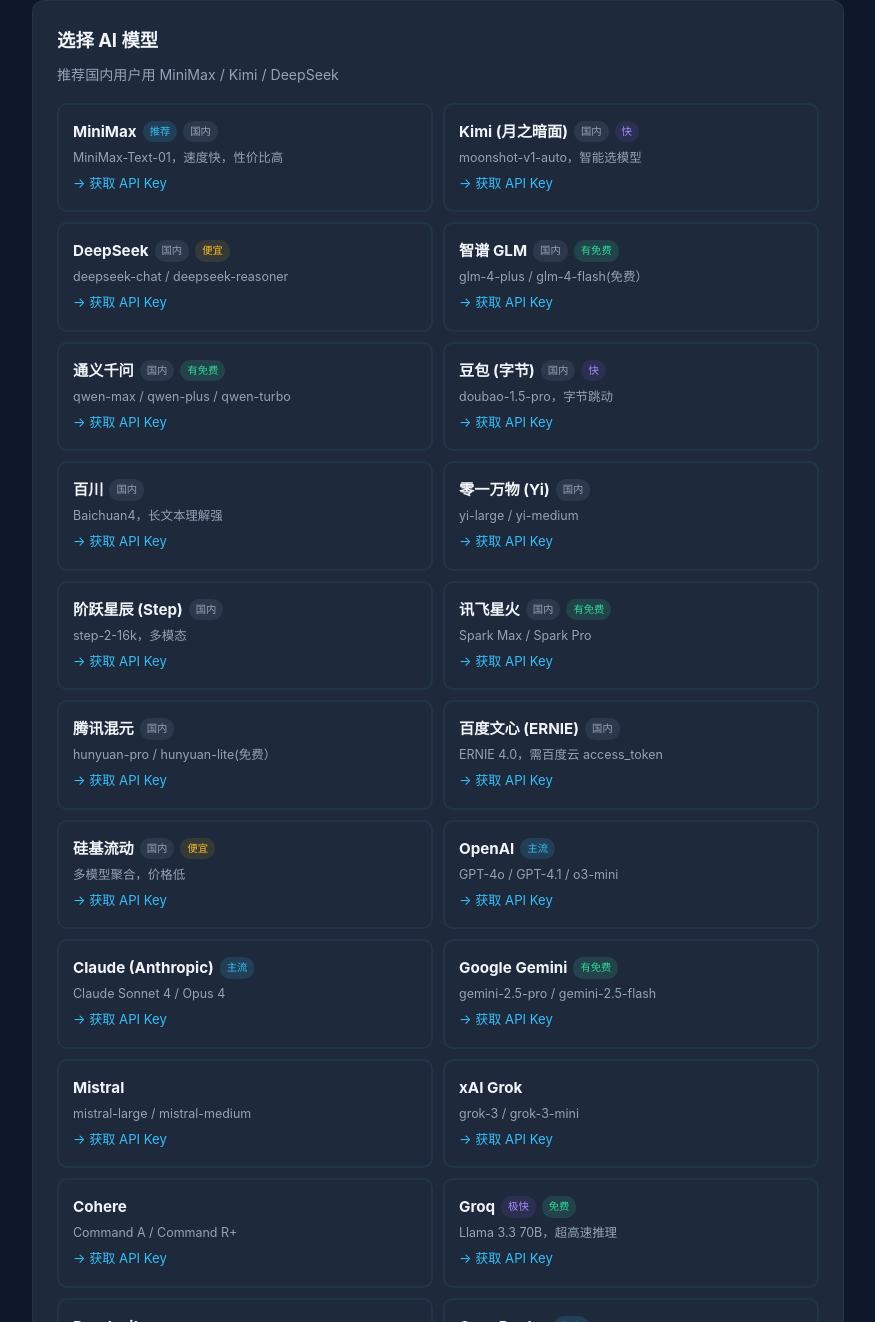
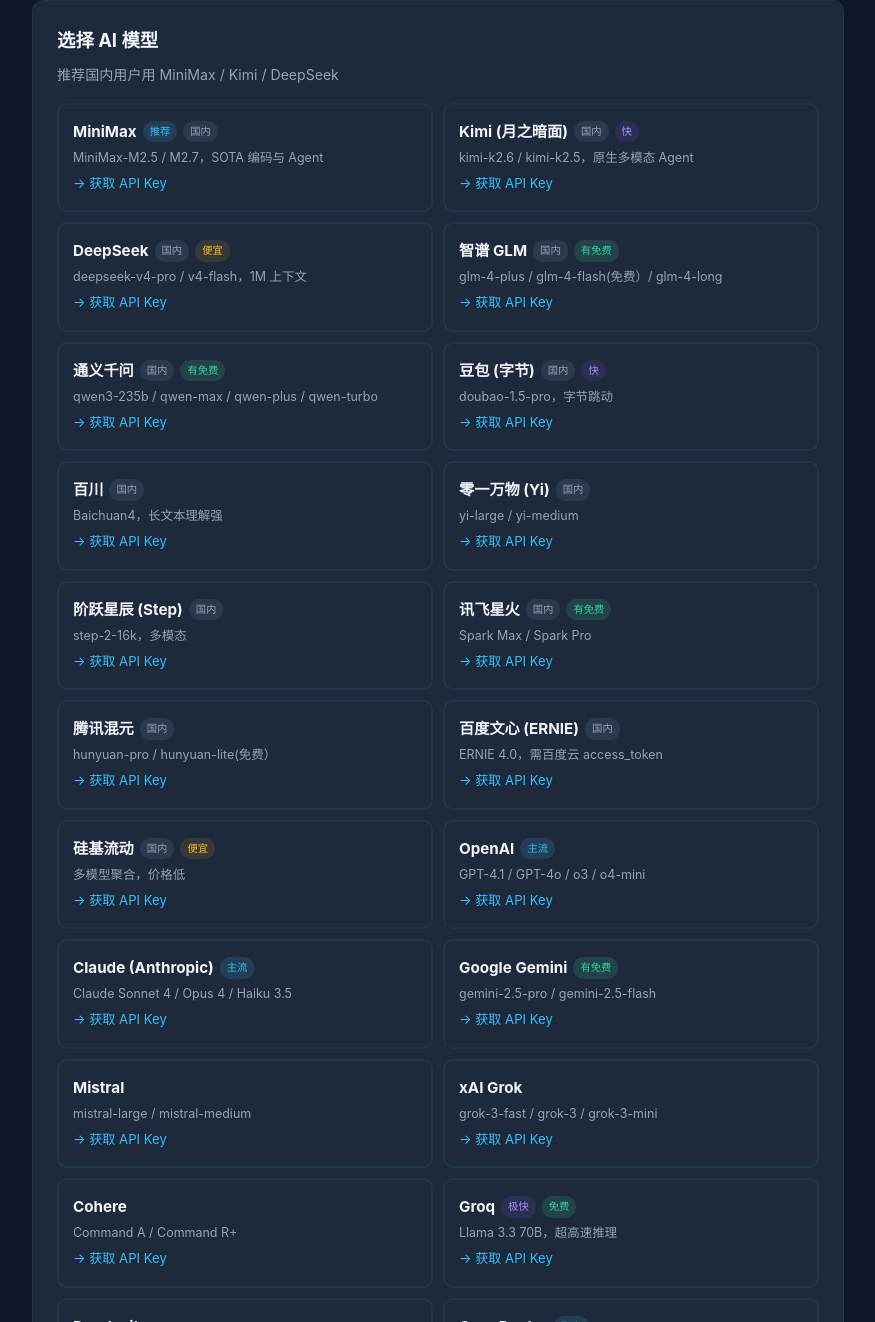
Before and after one commit to yuluyangguang1/openclaw-portable, a plain HTML site: page config-server/public/index.html in a window 1280 px wide. Shown: the part 626-1948 px from the top of the page, without its empty margins (202-1077 px from the left). Drawn offline with Linux system fonts and the light colour scheme; no server answers.

Commit message:
feat: update all model names to latest (May 2026)
- DeepSeek: deepseek-chat -> deepseek-v4-pro (v4-flash also available)
- MiniMax: MiniMax-Text-01 -> MiniMax-M2.5 (M2.7 also available)
- Kimi: moonshot-v1-auto -> kimi-k2.6 (k2.5 also available)
- Qwen: qwen-max -> qwen3-235b-a22b (latest Qwen3)
- OpenAI: gpt-4o -> gpt-4.1 (o3/o4-mini also listed)
- Claude: added Haiku 3.5 to description
- Gemini: gemini-2.5-pro -> gemini-2.5-pro-preview-05-06
- xAI: grok-3 -> grok-3-fast (faster default)
- GLM: added glm-4-long to description
- Kimi platform URL: moonshot.cn -> kimi.ai
- MiniMax platform URL: minimaxi.com -> minimax.io

```diff
--- a/config-server/public/index.html
+++ b/config-server/public/index.html
@@ -398,34 +398,34 @@ footer { text-align: center; padding: 40px 20px; font-size: 12px; color: var(--t
 
   <div class="model-grid">
     <!-- ═══ 国内推荐 ═══ -->
-    <div class="model-card" data-provider="minimax" data-base="https://api.minimax.chat/v1" data-model="MiniMax-Text-01">
+    <div class="model-card" data-provider="minimax" data-base="https://api.minimax.chat/v1" data-model="MiniMax-M2.5">
       <span class="check">✓</span>
       <h4>MiniMax <span class="tag hot">推荐</span><span class="tag cn">国内</span></h4>
-      <p>MiniMax-Text-01，速度快，性价比高</p>
-      <a class="buy-link" href="https://platform.minimaxi.com/" target="_blank">→ 获取 API Key</a>
+      <p>MiniMax-M2.5 / M2.7，SOTA 编码与 Agent</p>
+      <a class="buy-link" href="https://platform.minimax.io/" target="_blank">→ 获取 API Key</a>
     </div>
-    <div class="model-card" data-provider="kimi" data-base="https://api.moonshot.cn/v1" data-model="moonshot-v1-auto">
+    <div class="model-card" data-provider="kimi" data-base="https://api.moonshot.cn/v1" data-model="kimi-k2.6">
       <span class="check">✓</span>
       <h4>Kimi (月之暗面) <span class="tag cn">国内</span><span class="tag fast">快</span></h4>
-      <p>moonshot-v1-auto，智能选模型</p>
-      <a class="buy-link" href="https://platform.moonshot.cn/" target="_blank">→ 获取 API Key</a>
+      <p>kimi-k2.6 / kimi-k2.5，原生多模态 Agent</p>
+      <a class="buy-link" href="https://platform.kimi.ai/" target="_blank">→ 获取 API Key</a>
     </div>
-    <div class="model-card" data-provider="deepseek" data-base="https://api.deepseek.com/v1" data-model="deepseek-chat">
+    <div class="model-card" data-provider="deepseek" data-base="https://api.deepseek.com/v1" data-model="deepseek-v4-pro">
       <span class="check">✓</span>
       <h4>DeepSeek <span class="tag cn">国内</span><span class="tag cheap">便宜</span></h4>
-      <p>deepseek-chat / deepseek-reasoner</p>
+      <p>deepseek-v4-pro / v4-flash，1M 上下文</p>
       <a class="buy-link" href="https://platform.deepseek.com/" target="_blank">→ 获取 API Key</a>
     </div>
     <div class="model-card" data-provider="zai" data-base="https://open.bigmodel.cn/api/paas/v4" data-model="glm-4-plus">
       <span class="check">✓</span>
       <h4>智谱 GLM <span class="tag cn">国内</span><span class="tag free">有免费</span></h4>
-      <p>glm-4-plus / glm-4-flash(免费）</p>
+      <p>glm-4-plus / glm-4-flash(免费）/ glm-4-long</p>
       <a class="buy-link" href="https://open.bigmodel.cn/" target="_blank">→ 获取 API Key</a>
     </div>
-    <div class="model-card" data-provider="qwen" data-base="https://dashscope.aliyuncs.com/compatible-mode/v1" data-model="qwen-max">
+    <div class="model-card" data-provider="qwen" data-base="https://dashscope.aliyuncs.com/compatible-mode/v1" data-model="qwen3-235b-a22b">
       <span class="check">✓</span>
       <h4>通义千问 <span class="tag cn">国内</span><span class="tag free">有免费</span></h4>
-      <p>qwen-max / qwen-plus / qwen-turbo</p>
+      <p>qwen3-235b / qwen-max / qwen-plus / qwen-turbo</p>
       <a class="buy-link" href="https://dashscope.console.aliyun.com/" target="_blank">→ 获取 API Key</a>
     </div>
     <div class="model-card" data-provider="doubao" data-base="https://ark.cn-beijing.volces.com/api/v3" data-model="doubao-1.5-pro-32k">
@@ -477,19 +477,19 @@ footer { text-align: center; padding: 40px 20px; font-size: 12px; color: var(--t
       <a class="buy-link" href="https://cloud.siliconflow.cn/" target="_blank">→ 获取 API Key</a>
     </div>
     <!-- ═══ 国际 ═══ -->
-    <div class="model-card" data-provider="openai" data-base="https://api.openai.com/v1" data-model="gpt-4o">
+    <div class="model-card" data-provider="openai" data-base="https://api.openai.com/v1" data-model="gpt-4.1">
       <span class="check">✓</span>
       <h4>OpenAI <span class="tag hot">主流</span></h4>
-      <p>GPT-4o / GPT-4.1 / o3-mini</p>
+      <p>GPT-4.1 / GPT-4o / o3 / o4-mini</p>
       <a class="buy-link" href="https://platform.openai.com/" target="_blank">→ 获取 API Key</a>
     </div>
     <div class="model-card" data-provider="anthropic" data-base="https://api.anthropic.com/v1" data-model="claude-sonnet-4-20250514">
       <span class="check">✓</span>
       <h4>Claude (Anthropic) <span class="tag hot">主流</span></h4>
-      <p>Claude Sonnet 4 / Opus 4</p>
+      <p>Claude Sonnet 4 / Opus 4 / Haiku 3.5</p>
       <a class="buy-link" href="https://console.anthropic.com/" target="_blank">→ 获取 API Key</a>
     </div>
-    <div class="model-card" data-provider="gemini" data-base="https://generativelanguage.googleapis.com/v1beta/openai" data-model="gemini-2.5-pro">
+    <div class="model-card" data-provider="gemini" data-base="https://generativelanguage.googleapis.com/v1beta/openai" data-model="gemini-2.5-pro-preview-05-06">
       <span class="check">✓</span>
       <h4>Google Gemini <span class="tag free">有免费</span></h4>
       <p>gemini-2.5-pro / gemini-2.5-flash</p>
@@ -501,10 +501,10 @@ footer { text-align: center; padding: 40px 20px; font-size: 12px; color: var(--t
       <p>mistral-large / mistral-medium</p>
       <a class="buy-link" href="https://console.mistral.ai/" target="_blank">→ 获取 API Key</a>
     </div>
-    <div class="model-card" data-provider="xai" data-base="https://api.x.ai/v1" data-model="grok-3">
+    <div class="model-card" data-provider="xai" data-base="https://api.x.ai/v1" data-model="grok-3-fast">
       <span class="check">✓</span>
       <h4>xAI Grok</h4>
-      <p>grok-3 / grok-3-mini</p>
+      <p>grok-3-fast / grok-3 / grok-3-mini</p>
       <a class="buy-link" href="https://console.x.ai/" target="_blank">→ 获取 API Key</a>
     </div>
     <div class="model-card" data-provider="cohere" data-base="https://api.cohere.com/v2" data-model="command-a-03-2025">
```
